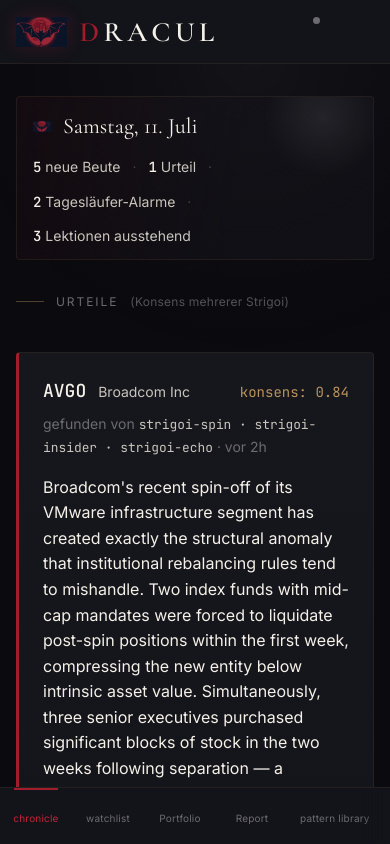
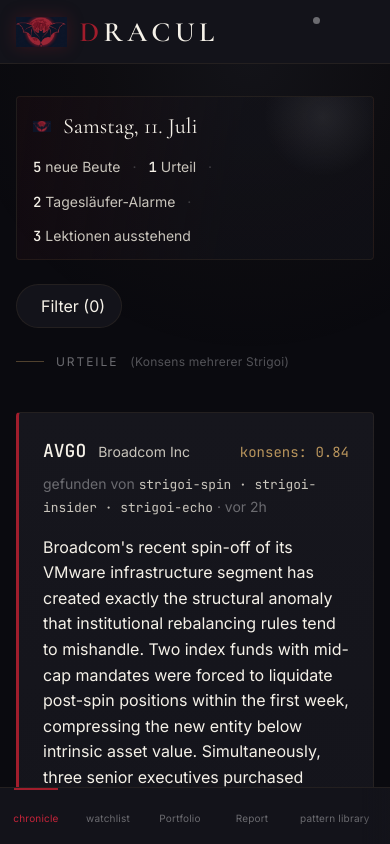
Before and after one commit to visterion/dracul, a Vue app in the folder chronicle/: page / in a window 390 px wide. Built offline with nearby package versions, Linux system fonts and the light colour scheme.

Commit message:
feat(chronicle): sticky mobile filter button wired to filter sheet

```diff
--- a/chronicle/src/views/ChronicleView.vue
+++ b/chronicle/src/views/ChronicleView.vue
@@ -26,6 +26,10 @@
         :alerts="store.alerts.length"
         :lessons="store.pendingPatterns.length"
       />
+
+      <button v-if="smAndDown" class="filter-fab" data-testid="filter-fab" @click="sheetOpen = true">
+        <i class="ph ph-funnel" aria-hidden="true" /> {{ t('chronicle.filters.button') }} ({{ activeFilterCount }})
+      </button>
 
       <div class="chronicle-grid">
         <!-- Feed -->
@@ -65,7 +69,7 @@
         </div>
 
         <!-- Filters / Brood aside -->
-        <aside class="filters">
+        <aside v-if="!smAndDown" class="filters">
           <div class="filter-group">
             <div class="fg-head">{{ t('chronicle.filters.title') }}</div>
             <button
@@ -99,7 +103,7 @@
           </div>
 
           <div class="filter-group">
-            <div class="fg-head">{{ t('chronicle.filters.brood') }}</div>
+            <div class="fg-head">{{ t('chronicle.filters.broodProfiles') }}</div>
             <BroodMini
               :strigoi="statusStore.status?.strigoi ?? []"
               :counts="broodCounts"
@@ -108,6 +112,12 @@
           </div>
         </aside>
       </div>
+
+      <FilterSheet
+        :open="sheetOpen" :filter="filter" :anomaly-types="anomalyTypes" :counts="filterCounts"
+        :strigoi="statusStore.status?.strigoi ?? []" :brood-counts="broodCounts"
+        @close="sheetOpen = false" @select="selectFilter" @open-strigoi="openStrigoi"
+      />
     </template>
   </div>
 </template>
@@ -116,6 +126,7 @@
 import { computed, onMounted, ref } from 'vue'
 import { useI18n } from 'vue-i18n'
 import { useRouter } from 'vue-router'
+import { useDisplay } from 'vuetify'
 import { useEnumLabels } from '../composables/useEnumLabels'
 import { useChronicleStore } from '../stores/chronicle'
 import { useStatusStore } from '../stores/status'
@@ -125,12 +136,15 @@ import VerdictCard from '../components/common/VerdictCard.vue'
 import PreyCard from '../components/common/PreyCard.vue'
 import BroodMini from '../components/common/BroodMini.vue'
 import BatGlyph from '../components/common/BatGlyph.vue'
+import FilterSheet from '../components/chronicle/FilterSheet.vue'
 
 const { t, locale } = useI18n()
 const router = useRouter()
 const store = useChronicleStore()
 const statusStore = useStatusStore()
 const { anomalyTypeLabel } = useEnumLabels()
+const { smAndDown } = useDisplay()
+const sheetOpen = ref(false)
 
 onMounted(() => {
   store.load()
@@ -159,6 +173,18 @@ const filteredPrey = computed(() => store.prey.filter(p => matches(p, filter.val
 // chip counts always reflect the FULL prey list
 function countFor(key: string): number {
   return store.prey.filter(p => matches(p, key)).length
+}
+
+// counts map for the mobile FilterSheet (same source of truth as the desktop rail)
+const filterCounts = computed<Record<string, number>>(() => {
+  const m: Record<string, number> = { all: countFor('all'), high: countFor('high') }
+  for (const a of anomalyTypes.value) m[a] = countFor(a)
+  return m
+})
+const activeFilterCount = computed(() => (filter.value === 'all' ? 0 : 1))
+function selectFilter(f: string) {
+  filter.value = f
+  sheetOpen.value = false
 }
 
 // ── day grouping (by distinct calendar day of discoveredAt, newest first) ──
@@ -342,6 +368,23 @@ function openStrigoi(strigoi: StrigoiStatus) {
   color: var(--ash-gray);
 }
 
+.filter-fab {
+  position: sticky;
+  top: var(--space-2);
+  z-index: 50;
+  display: inline-flex;
+  align-items: center;
+  gap: var(--space-2);
+  min-height: 44px;
+  padding: 0 var(--space-4);
+  margin-bottom: var(--space-4);
+  background: var(--crypt-black-elevated);
+  border: var(--hairline);
+  border-radius: 22px;
+  color: var(--bone-ivory);
+  cursor: pointer;
+}
+
 @media (max-width: 959.98px) {
   .chronicle { padding-inline: var(--space-4); }
   .chronicle-grid {
```
